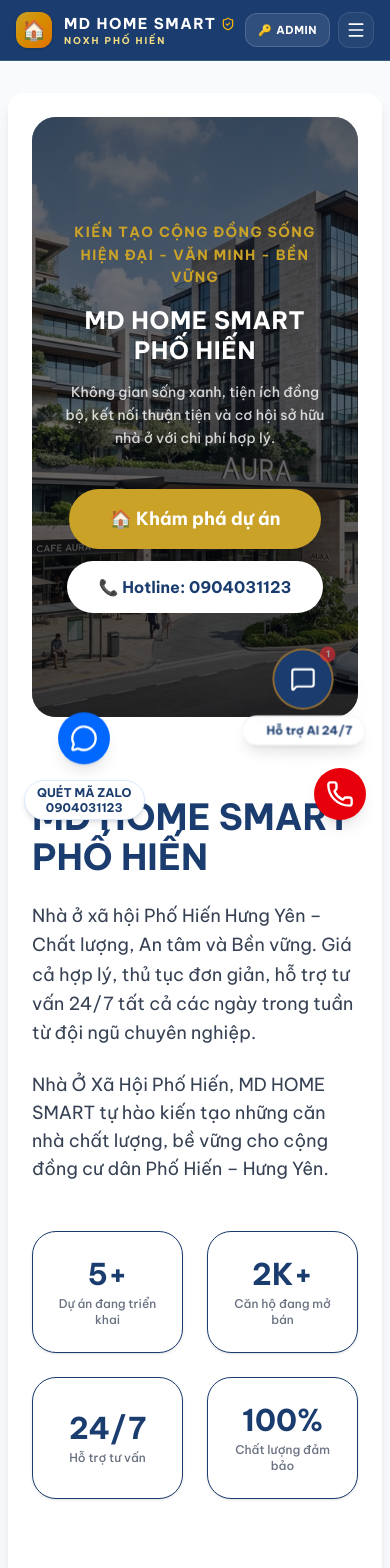
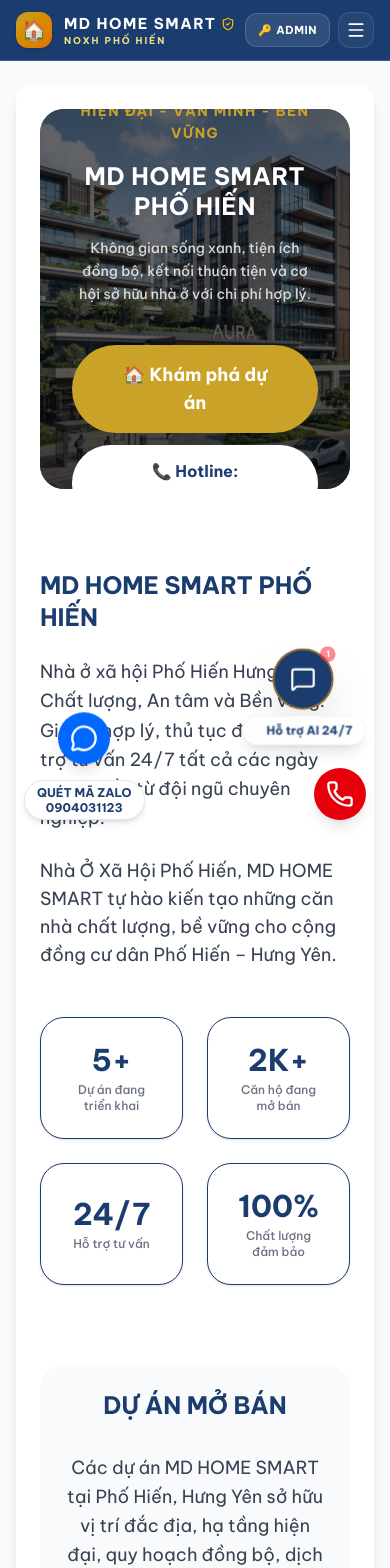
Before and after one commit to DavidK-Video/MDhome, a React (Vite) app: page / in a window 390 px wide. Shown: the top 1568 px of the page. Built offline with nearby package versions, Linux system fonts and the light colour scheme.

Commit message:
Update App.tsx

```diff
--- a/src/App.tsx
+++ b/src/App.tsx
@@ -411,12 +411,12 @@
         return (
           <div className="space-y-20 font-sans">
             {/* Hero Section */}
-            <div className="relative h-[600px] flex items-center justify-center rounded-3xl overflow-hidden bg-gray-900">
+            <div className="relative h-[380px] sm:h-[460px] md:h-[600px] flex items-center justify-center rounded-3xl overflow-hidden bg-gray-900">
   <EditableImage id="hero" isEditing={isEditingImages} onClick={handleImageClick} customImages={customImages} src="/luxury_apartment_hero.jpg" alt="Apartment Complex" className="absolute w-full h-full object-cover opacity-60" />
   <div className="absolute inset-0 bg-gradient-to-b from-black/40 via-black/30 to-black/60" />
   <div className="relative text-center text-white space-y-4 p-8">
     <EditableText id="hero_subtitle" text={customText.hero_subtitle || 'KIẾN TẠO CỘNG ĐỒNG SỐNG HIỆN ĐẠI - VĂN MINH - BỀN VỮNG'} isEditing={isEditing} onSave={handleSaveText} className="text-sm md:text-base uppercase text-[#c9a227] font-extrabold leading-relaxed tracking-widest" as="p" />
-    <EditableText id="hero_title" text={customText.hero_title || 'MD HOME SMART PHỐ HIẾN'} isEditing={isEditing} onSave={handleSaveText} className="text-2xl sm:text-4xl md:text-5xl font-black leading-tight tracking-wide text-white drop-shadow-lg" as="h1" />
+    <EditableText id="hero_title" text={customText.hero_title || 'MD HOME SMART PHỐ HIẾN'} isEditing={isEditing} onSave={handleSaveText} className="text-2xl sm:text-2xl sm:text-3xl md:text-4xl md:text-5xl font-black leading-tight tracking-wide text-white drop-shadow-lg" as="h1" />
     <EditableText id="hero_tagline" text={customText.hero_tagline || 'Không gian sống xanh, tiện ích đồng bộ, kết nối thuận tiện và cơ hội sở hữu nhà ở với chi phí hợp lý.'} isEditing={isEditing} onSave={handleSaveText} className="text-sm md:text-base font-medium max-w-2xl text-white/80 leading-relaxed mx-auto" as="p" />
     <div className="pt-6 flex flex-col sm:flex-row gap-3 justify-center items-center">
       <button
@@ -438,7 +438,7 @@
             {/* Introduction & Stats */}
             <div className="grid md:grid-cols-2 gap-12 items-center">
               <div className="space-y-6">
-                <EditableText id="home_intro_title" text={customText.home_intro_title || 'MD HOME SMART PHỐ HIẾN'} isEditing={isEditing} onSave={handleSaveText} className="text-4xl font-bold text-[#1a3c6e]" as="h2" />
+                <EditableText id="home_intro_title" text={customText.home_intro_title || 'MD HOME SMART PHỐ HIẾN'} isEditing={isEditing} onSave={handleSaveText} className="text-2xl sm:text-3xl md:text-4xl font-bold text-[#1a3c6e]" as="h2" />
                 <EditableText id="home_intro_desc1" text={customText.home_intro_desc1 || `Nhà ở xã hội Phố Hiến Hưng Yên – Chất lượng, An tâm và Bền vững. Giá cả hợp lý, thủ tục đơn giản, hỗ trợ tư vấn ${MD_CONFIG.workingHours} từ đội ngũ chuyên nghiệp.`} isEditing={isEditing} onSave={handleSaveText} className="text-lg text-gray-700 leading-relaxed" as="p" />
                 <EditableText id="home_intro_desc2" text={customText.home_intro_desc2 || `${MD_CONFIG.subtitle}, MD HOME SMART tự hào kiến tạo những căn nhà chất lượng, bề vững cho cộng đồng cư dân Phố Hiến – Hưng Yên.`} isEditing={isEditing} onSave={handleSaveText} className="text-lg text-gray-700" as="p" />
               </div>
@@ -473,7 +473,7 @@
 
             {/* Projects Section */}
             <div className="space-y-8 bg-gray-50 p-6 md:p-12 rounded-3xl" id="Du_an_mo_ban_section">
-              <EditableText id="projects_section_title" text={customText.projects_section_title || 'DỰ ÁN MỞ BÁN'} isEditing={isEditing} onSave={handleSaveText} className="text-4xl font-bold text-[#1a3c6e] text-center" as="h3" />
+              <EditableText id="projects_section_title" text={customText.projects_section_title || 'DỰ ÁN MỞ BÁN'} isEditing={isEditing} onSave={handleSaveText} className="text-2xl sm:text-3xl md:text-4xl font-bold text-[#1a3c6e] text-center" as="h3" />
               <EditableText id="projects_section_desc" text={customText.projects_section_desc || 'Các dự án MD HOME SMART tại Phố Hiến, Hưng Yên sở hữu vị trí đắc địa, hạ tầng hiện đại, quy hoạch đồng bộ, dịch vụ đẳng cấp và không gian sống trong lành.'} isEditing={isEditing} onSave={handleSaveText} className="text-lg text-gray-700 max-w-3xl mx-auto text-center leading-relaxed" as="p" />
 
               {adminLoggedIn && (
@@ -723,7 +723,7 @@
 
             {/* News Preview */}
             <div className="space-y-8">
-               <EditableText id="news_preview_title" text={customText.news_preview_title || 'TIN TỨC MỚI NHẤT'} isEditing={isEditing} onSave={handleSaveText} className="text-4xl font-bold text-[#1a3c6e] text-center" as="h3" />
+               <EditableText id="news_preview_title" text={customText.news_preview_title || 'TIN TỨC MỚI NHẤT'} isEditing={isEditing} onSave={handleSaveText} className="text-2xl sm:text-3xl md:text-4xl font-bold text-[#1a3c6e] text-center" as="h3" />
                <div className="grid md:grid-cols-3 gap-8">
                {NEWS.slice(0, 3).map((item, i) => (
                    <div key={i} className="bg-white border rounded-3xl overflow-hidden hover:shadow-lg transition">
@@ -744,7 +744,7 @@
         return (
           <div className="space-y-10">
              <div className="space-y-4">
-                <EditableText id="about_title" text={customText.about_title || 'VỀ MD HOME SMART'} isEditing={isEditing} onSave={handleSaveText} className="text-3xl font-bold text-[#1a3c6e]" as="h3" />
+                <EditableText id="about_title" text={customText.about_title || 'VỀ MD HOME SMART'} isEditing={isEditing} onSave={handleSaveText} className="text-2xl sm:text-3xl font-bold text-[#1a3c6e]" as="h3" />
                 <EditableText id="about_desc" text={customText.about_desc || 'MD HOME SMART là đơn vị đồng hành tư vấn và hỗ trợ khách hàng tiếp cận các dự án Nhà ở Xã hội tại Phố Hiến. Với đội ngũ chuyên viên giàu kinh nghiệm, chúng tôi hỗ trợ từ khâu kiểm tra điều kiện mua, hoàn thiện hồ sơ, tư vấn vay vốn ưu đãi đến hướng dẫn các thủ tục pháp lý cần thiết. Mục tiêu của MD HOME SMART là giúp khách hàng tiếp cận thông tin minh bạch, tiết kiệm thời gian và nâng cao cơ hội sở hữu căn hộ phù hợp nhu cầu an cư lâu dài.'} isEditing={isEditing} onSave={handleSaveText} className="text-gray-700 leading-relaxed text-lg whitespace-pre-line font-sans" as="p" />
              </div>
 
@@ -1132,7 +1132,7 @@
       case 'Tin Tức':
         return (
             <div className="space-y-10">
-               <EditableText id="news_section_title" text={customText.news_section_title || 'TIN TỨC BẤT ĐỘNG SẢN & CAM KẾT PHÁP LÝ'} isEditing={isEditing} onSave={handleSaveText} className="text-3xl font-extrabold text-[#1a3c6e] border-l-4 border-[#c9a227] pl-4" as="h3" />
+               <EditableText id="news_section_title" text={customText.news_section_title || 'TIN TỨC BẤT ĐỘNG SẢN & CAM KẾT PHÁP LÝ'} isEditing={isEditing} onSave={handleSaveText} className="text-xl sm:text-2xl md:text-3xl font-extrabold text-[#1a3c6e] border-l-4 border-[#c9a227] pl-4" as="h3" />
                <div className="grid grid-cols-1 md:grid-cols-2 gap-8">
                {NEWS.map((item, i) => (
                    <div key={i} className="bg-white border border-slate-100 rounded-3xl p-5 shadow-sm hover:shadow-xl hover:border-amber-500/20 transition-all duration-300 flex flex-col justify-between group">
@@ -2302,7 +2302,7 @@
     <div className="min-h-screen flex flex-col relative">
       <input type="file" ref={fileInputRef} onChange={handleFileChange} className="hidden" accept="image/*" />
       <Header activeTab={activeTab} setActiveTab={setActiveTab} onLogin={handleLogin} tabs={headerTabs} adminLoggedIn={adminLoggedIn} onLogout={() => setAdminLoggedIn(false)} />
-      <main className="flex-grow w-full px-2 sm:px-4 md:container md:mx-auto md:px-4 py-8">
+      <main className="flex-grow w-full max-w-7xl mx-auto px-4 sm:px-6 md:px-8 py-6 md:py-8">
         {activeTab !== 'Trang Chủ' && activeTab !== '⚙️ Quản Trị Hệ Thống' && (
           <h2 className="text-2xl md:text-3xl font-extrabold mb-6 text-[#1a3c6e] border-l-4 border-[#c9a227] pl-4 leading-normal">{activeTab}</h2>
         )}
```
